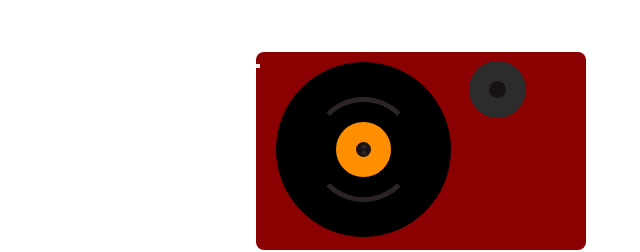
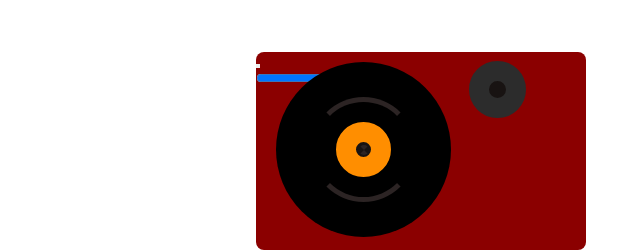
Before and after one commit to xiuiuuu/anniversary, a plain HTML site: page index.html in a window 1280 px wide. Shown: the part 253-505 px from the top of the page, 219-859 px from the left. Drawn offline with Linux system fonts and the light colour scheme.

Commit message:
Update index.html

```diff
--- a/index.html
+++ b/index.html
@@ -13,8 +13,18 @@
     </div>
     <div class="tone-arm">
     <div class="control"></div>
-    <script src="script.js"></script>
    </div>
     <button class="btn"></button>
+    <div class="slide-container"></div>
+    <input
+        type="range"
+        class="slider"
+        min="0"
+        max="1"
+        step="0.1"
+        value="0.7"
+        />
+</div>
+<script src="script.js"></script>
 </body>
 </html>
```
